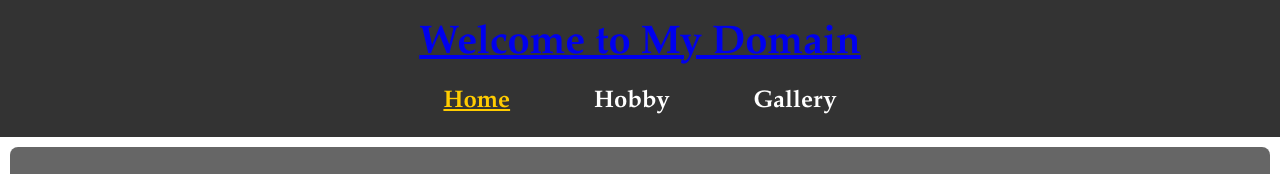
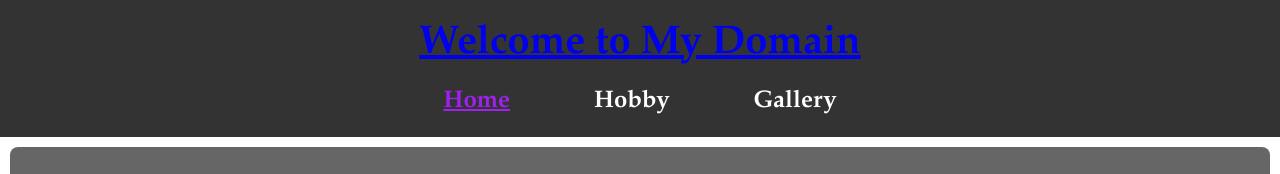
Before and after one commit to Ejaypay/Earlin, a plain HTML site: page hobbies.html in a window 1280 px wide. In both pictures the pointer is over the link "Home". Shown: the top 174 px of the page. Drawn offline with Linux system fonts and the light colour scheme; a script that the page names is missing.

Commit message:
Update style.css

```diff
--- a/style.css
+++ b/style.css
@@ -60,7 +60,7 @@ header nav a {
 
 header nav a:hover {
     text-decoration: underline;
-    color: #ffcc00;
+    color: #A020F0;
 }
 
 
```
